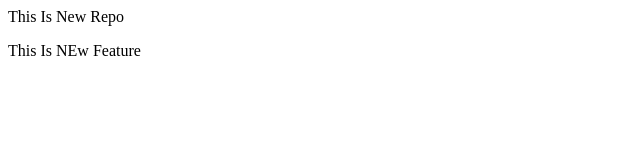
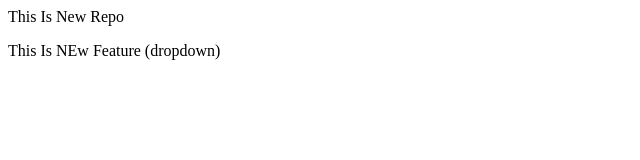
Before and after one commit to Aftab-hash/localrepo, a plain HTML site: page index.html in a window 1280 px wide. Shown: the full height of the page, 0-640 px from the left. Drawn offline with Linux system fonts and the light colour scheme.

Commit message:
Add dropdown

```diff
--- a/index.html
+++ b/index.html
@@ -1,2 +1,2 @@
 <p> This Is New Repo </p>
-<p> This Is NEw Feature </p>
+<p> This Is NEw Feature (dropdown)</p>
```
